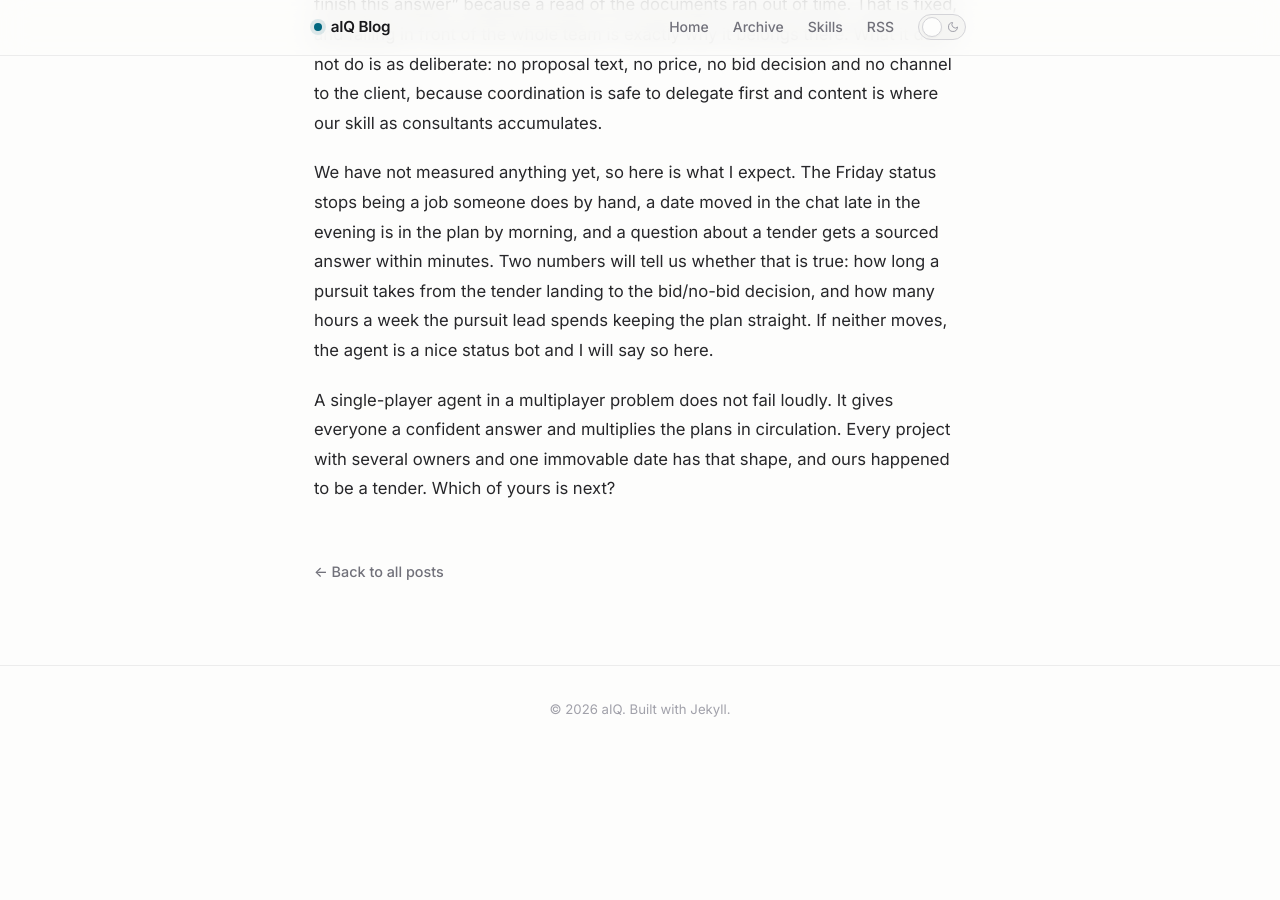
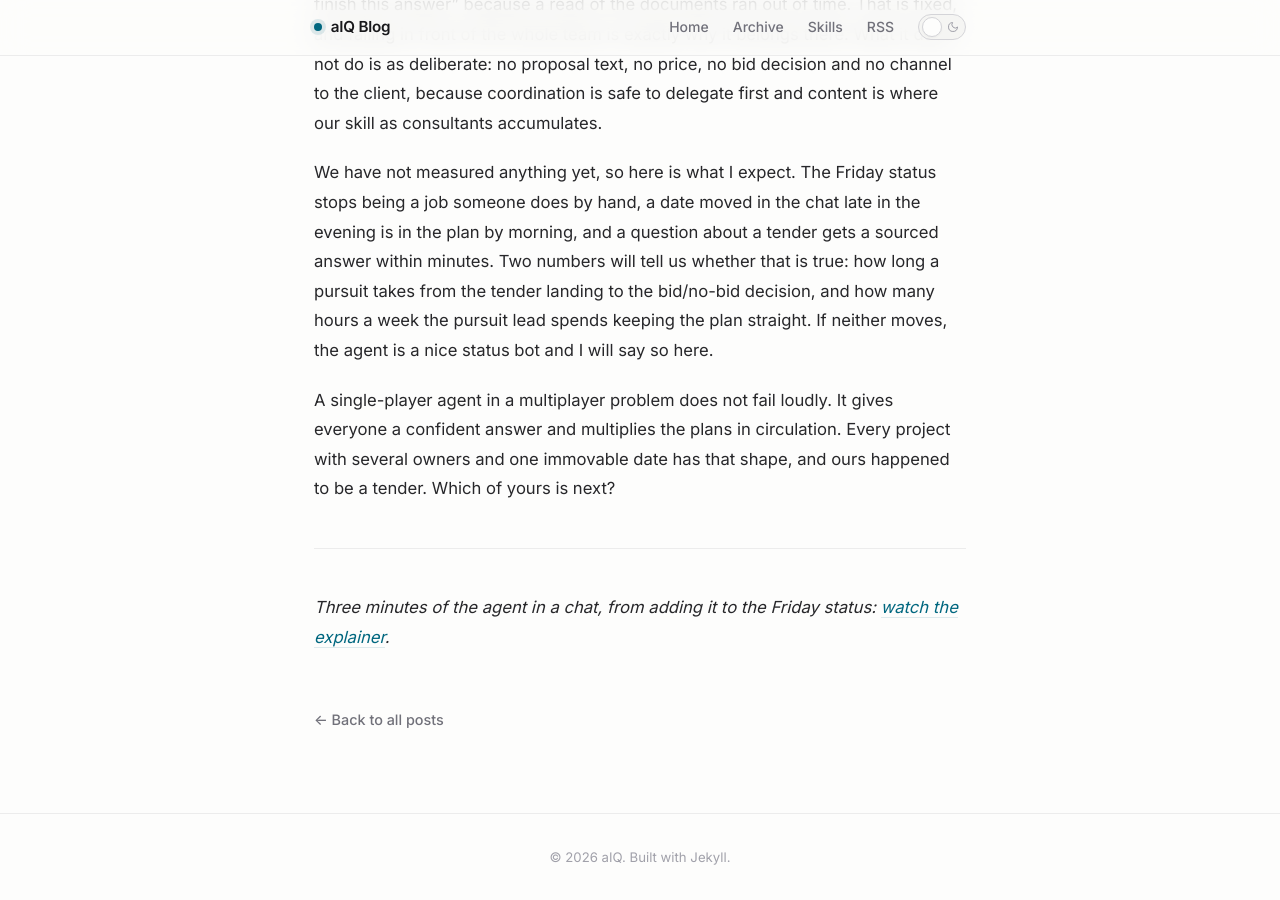
Before and after one commit to accilium/aIQ-blog, a Jekyll site: the page built from _posts/2026-09-11-the-multiplayer-agent.md, in a window 1280 px wide and 900 px high, scrolled down 1613 px. Built offline with Jekyll 4.4.1, drawn with Linux system fonts in a browser that asks for light colours; before the commit the page ends 2365 px from its top, so only the background shows below that.

Commit message:
The Multiplayer Agent: link the explainer video

```diff
--- a/_posts/2026-09-11-the-multiplayer-agent.md
+++ b/_posts/2026-09-11-the-multiplayer-agent.md
@@ -20,3 +20,7 @@ Not everything held on the first try. An early version answered questions in a c
 We have not measured anything yet, so here is what I expect. The Friday status stops being a job someone does by hand, a date moved in the chat late in the evening is in the plan by morning, and a question about a tender gets a sourced answer within minutes. Two numbers will tell us whether that is true: how long a pursuit takes from the tender landing to the bid/no-bid decision, and how many hours a week the pursuit lead spends keeping the plan straight. If neither moves, the agent is a nice status bot and I will say so here.
 
 A single-player agent in a multiplayer problem does not fail loudly. It gives everyone a confident answer and multiplies the plans in circulation. Every project with several owners and one immovable date has that shape, and ours happened to be a tender. Which of yours is next?
+
+---
+
+*Three minutes of the agent in a chat, from adding it to the Friday status: [watch the explainer](https://youtu.be/V0WMqnBgPVo).*
```
